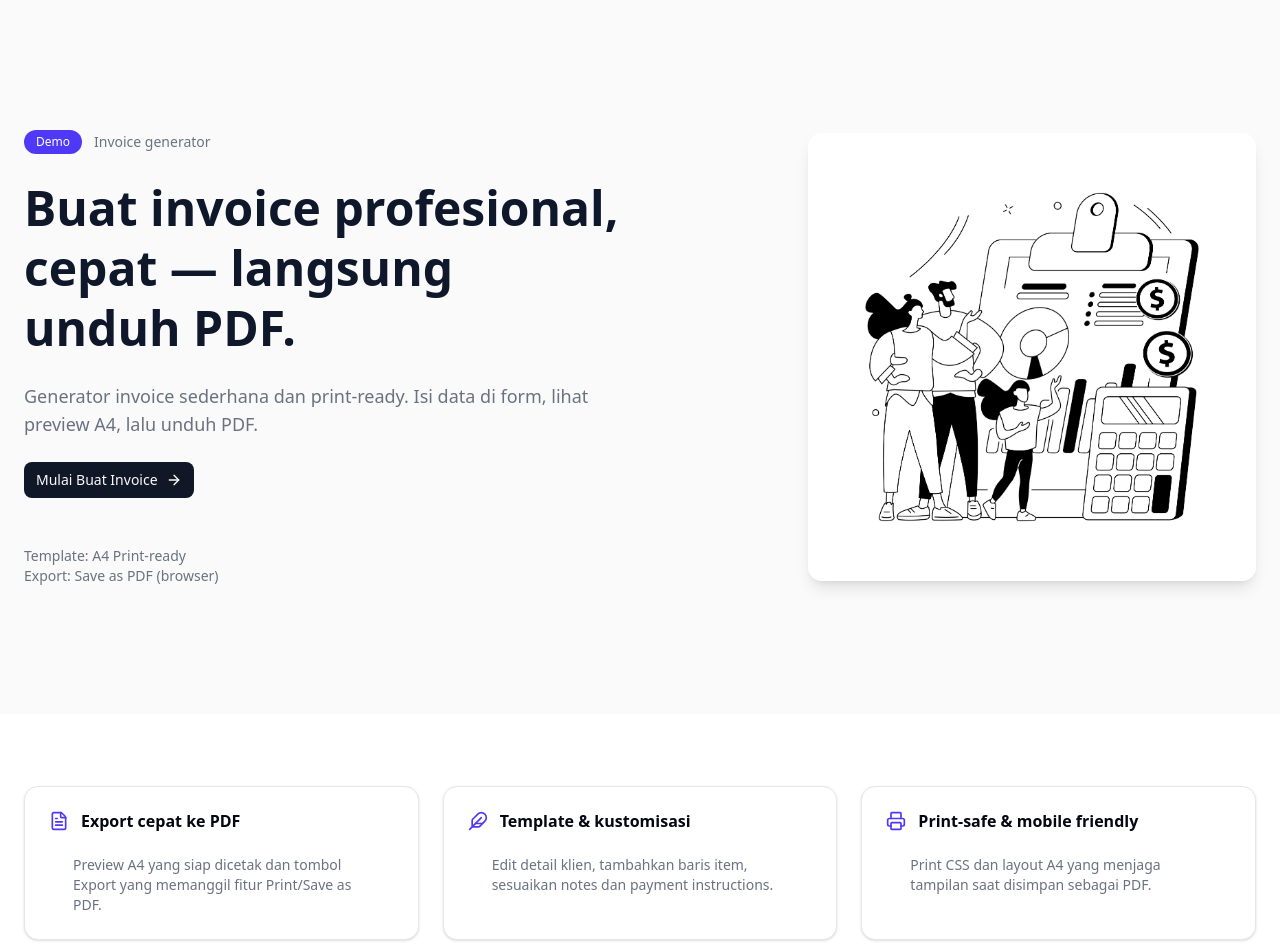
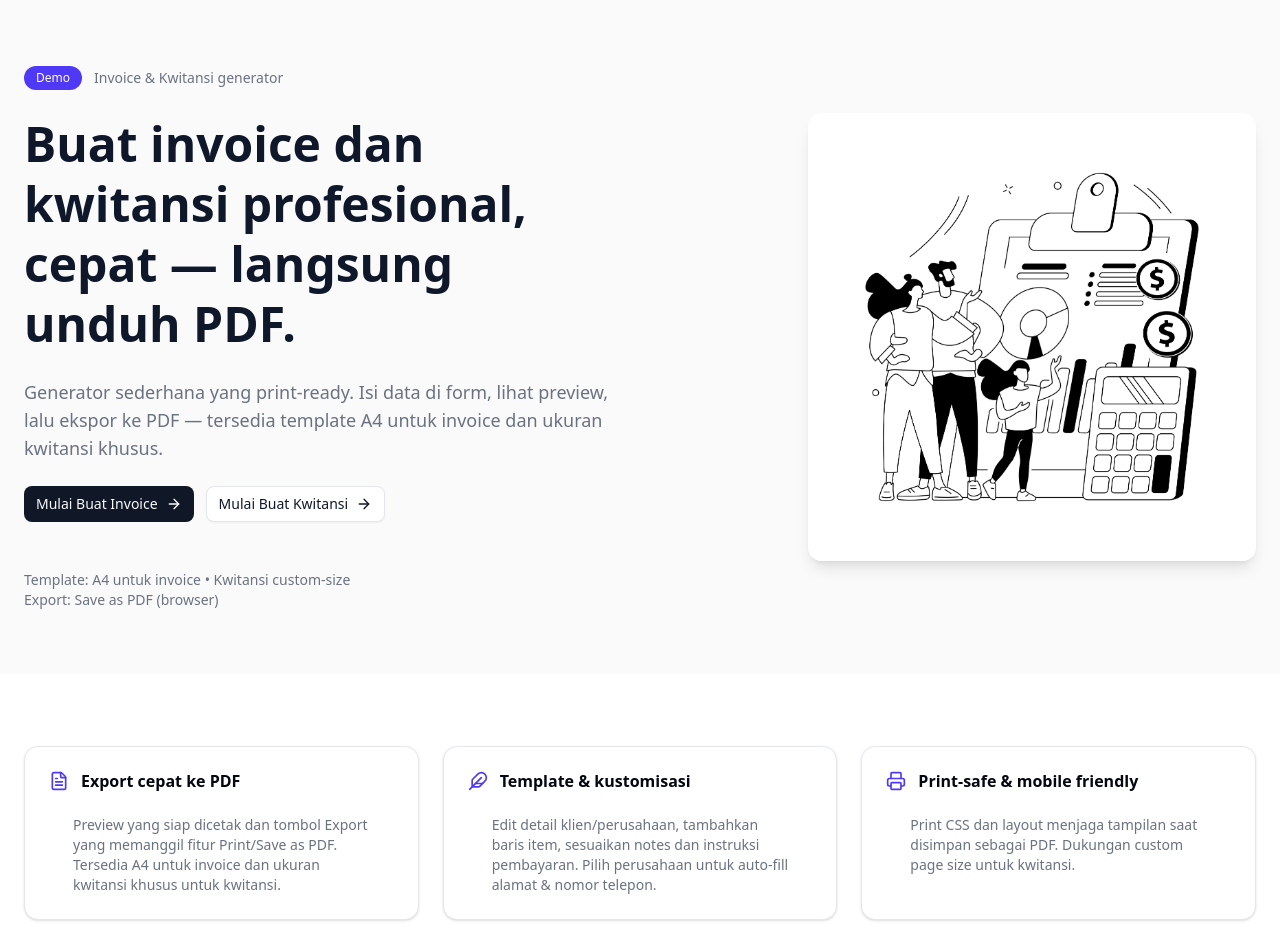
Before and after one commit to Qiboi/invoice-generator, a Next.js app: page / in a window 1280 px wide. Shown: the top 952 px of the page. Built offline with nearby package versions, Linux system fonts and the light colour scheme.

Commit message:
update main page

```diff
--- a/app/page.tsx
+++ b/app/page.tsx
@@ -3,26 +3,26 @@ import Link from 'next/link'
 import Image from 'next/image'
 import { Button } from '@/components/ui/button'
 import { Card, CardContent, CardTitle } from '@/components/ui/card'
-import { ArrowRight, FileText, Feather, Printer } from 'lucide-react'
+import { ArrowRight, FileText, Feather, Printer, FileText as ReceiptIcon } from 'lucide-react'
 
 export default function HomePage() {
   return (
     <main className="min-h-screen bg-neutral-50 text-slate-900">
-      <section className="max-w-7xl mx-auto px-6 py-20 lg:py-32">
+      <section className="max-w-7xl mx-auto px-6 py-16">
         <div className="grid grid-cols-1 lg:grid-cols-2 gap-10 items-center">
           {/* LEFT: Hero text */}
           <div className="space-y-6">
             <div className="inline-flex items-center gap-3">
               <span className="inline-block bg-indigo-600 text-white text-xs font-medium px-3 py-1 rounded-full">Demo</span>
-              <span className="text-sm text-muted-foreground">Invoice generator</span>
+              <span className="text-sm text-muted-foreground">Invoice & Kwitansi generator</span>
             </div>
 
             <h1 className="text-4xl sm:text-5xl font-extrabold leading-tight">
-              Buat invoice profesional, cepat — langsung unduh PDF.
+              Buat invoice dan kwitansi profesional, cepat — langsung unduh PDF.
             </h1>
 
             <p className="text-lg text-muted-foreground max-w-2xl">
-              Generator invoice sederhana dan print-ready. Isi data di form, lihat preview A4, lalu unduh PDF.
+              Generator sederhana yang print-ready. Isi data di form, lihat preview, lalu ekspor ke PDF — tersedia template A4 untuk invoice dan ukuran kwitansi khusus.
             </p>
 
             <div className="flex flex-col sm:flex-row sm:items-center gap-3">
@@ -33,16 +33,17 @@ export default function HomePage() {
                 </Button>
               </Link>
 
-              {/* <a href="#features" className="w-full sm:w-auto">
-                <Button variant="ghost" className="inline-flex items-center gap-2">
-                  Lihat Fitur
+              <Link href="/receipts" className="w-full sm:w-auto">
+                <Button variant="outline" aria-label="Go to receipt builder" className="inline-flex items-center gap-2">
+                  Mulai Buat Kwitansi
+                  <ArrowRight size={16} />
                 </Button>
-              </a> */}
+              </Link>
             </div>
 
             <div className="flex items-center gap-6 pt-6">
               <div className="text-sm text-muted-foreground">
-                <div>Template: A4 Print-ready</div>
+                <div>Template: A4 untuk invoice • Kwitansi custom-size</div>
                 <div>Export: Save as PDF (browser)</div>
               </div>
             </div>
@@ -54,7 +55,7 @@ export default function HomePage() {
             <div className="w-full max-w-md rounded-xl shadow-lg overflow-hidden">
               <Image
                 src="/assets/hero.jpg"
-                alt="Invoice sample preview"
+                alt="Invoice & receipt sample preview"
                 width={760}
                 height={540}
                 className="object-cover w-full h-full"
@@ -77,7 +78,7 @@ export default function HomePage() {
             </CardTitle>
             <CardContent>
               <p className="text-sm text-muted-foreground">
-                Preview A4 yang siap dicetak dan tombol Export yang memanggil fitur Print/Save as PDF.
+                Preview yang siap dicetak dan tombol Export yang memanggil fitur Print/Save as PDF. Tersedia A4 untuk invoice dan ukuran kwitansi khusus untuk kwitansi.
               </p>
             </CardContent>
           </Card>
@@ -91,7 +92,7 @@ export default function HomePage() {
             </CardTitle>
             <CardContent>
               <p className="text-sm text-muted-foreground">
-                Edit detail klien, tambahkan baris item, sesuaikan notes dan payment instructions.
+                Edit detail klien/perusahaan, tambahkan baris item, sesuaikan notes dan instruksi pembayaran. Pilih perusahaan untuk auto-fill alamat & nomor telepon.
               </p>
             </CardContent>
           </Card>
@@ -105,30 +106,12 @@ export default function HomePage() {
             </CardTitle>
             <CardContent>
               <p className="text-sm text-muted-foreground">
-                Print CSS dan layout A4 yang menjaga tampilan saat disimpan sebagai PDF.
+                Print CSS dan layout menjaga tampilan saat disimpan sebagai PDF. Dukungan custom page size untuk kwitansi.
               </p>
             </CardContent>
           </Card>
         </div>
       </section>
-
-      {/* Footer */}
-      {/* <footer className="max-w-7xl mx-auto px-6 py-8 text-sm text-muted-foreground">
-        <div className="flex flex-col md:flex-row items-center justify-between gap-4">
-          <div className="flex items-center gap-4">
-            <Image src="/assets/logo.png" alt="logo" width={40} height={40} className="rounded" />
-            <div>
-              <div className="font-medium">{process.env.NEXT_PUBLIC_COMPANY_NAME || 'Nama Perusahaan'}</div>
-              <div>{process.env.NEXT_PUBLIC_COMPANY_ADDRESS}</div>
-            </div>
-          </div>
-
-          <div className="flex items-center gap-4">
-            <a href="/invoice" className="underline">Buat Invoice</a>
-            <a href="#" className="underline">Dokumentasi</a>
-          </div>
-        </div>
-      </footer> */}
     </main>
   )
 }
```
